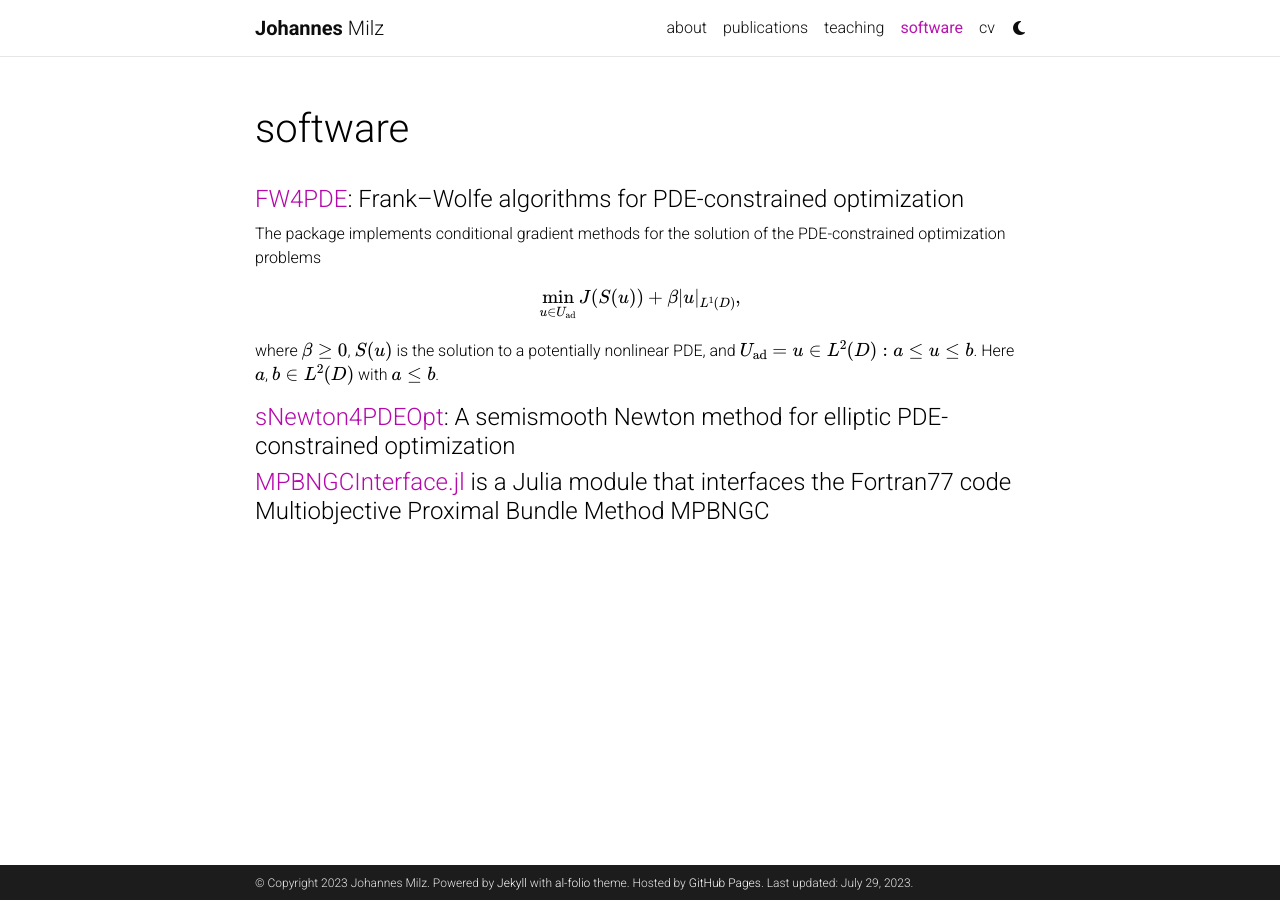
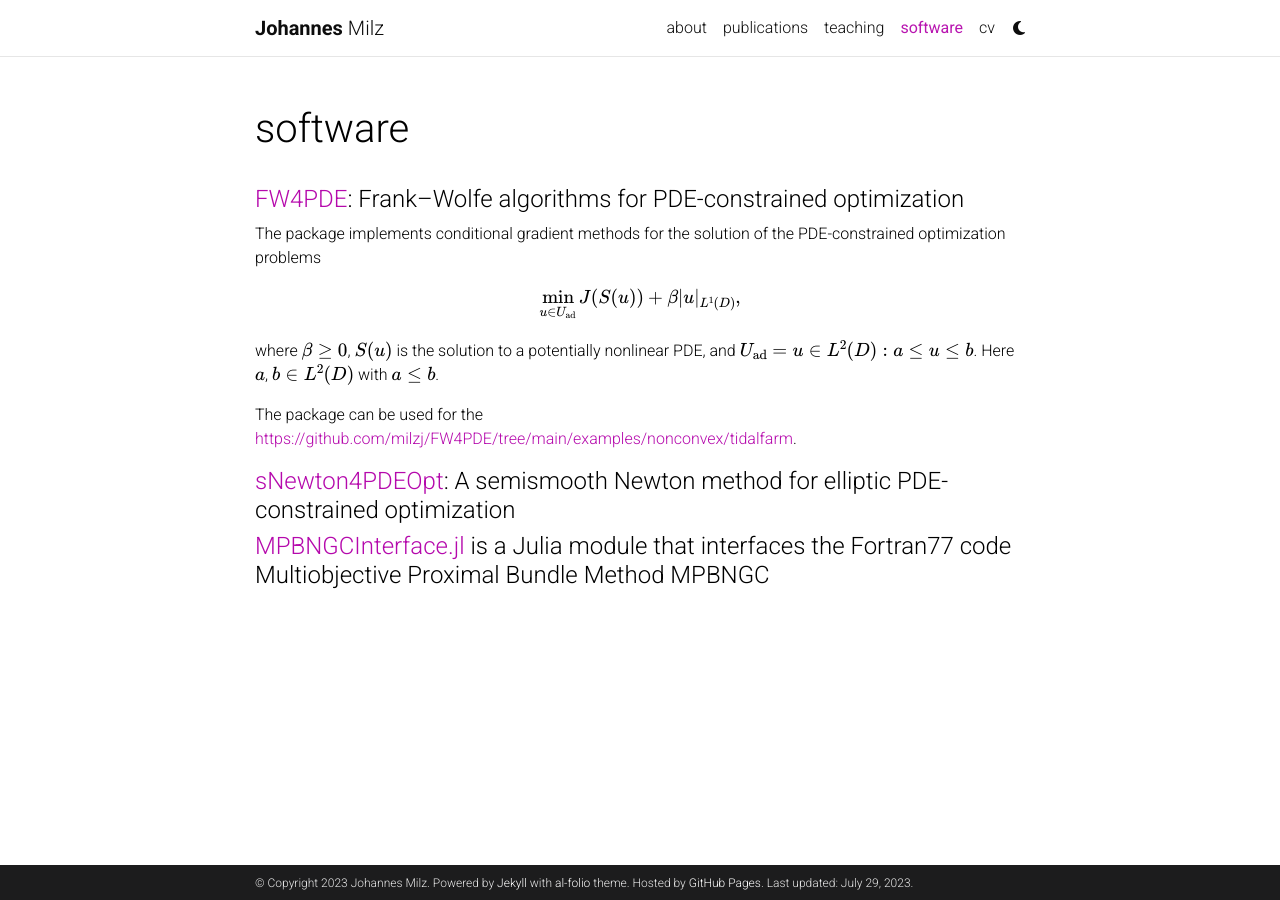
Before and after one commit to milzj/milzj.github.io, a Jekyll site: the page built from _pages/software.md, in a window 1280 px wide. Built offline with Jekyll 4.4.1, drawn with Linux system fonts in a browser that asks for light colours; comment, search, counter and statistics services are not loaded; a style sheet for code colours, icons or effects is not loaded.

Commit message:
Update software.md

```diff
--- a/_pages/software.md
+++ b/_pages/software.md
@@ -20,6 +20,10 @@
 $$U_{\text{ad}} = \\{ u \in L^2(D) : a \leq u \leq b \\}$$. Here $$a$$, $$b \in L^2(D)$$
 with $$a \leq b$$.
 
+
+The package can be used for the [https://github.com/milzj/FW4PDE/tree/main/examples/nonconvex/tidalfarm](design optimization of tidal-stream energy farms).
+
+
 #### [sNewton4PDEOpt](https://github.com/milzj/sNewton4PDEOpt): A semismooth Newton method for elliptic PDE-constrained optimization
 
 #### [MPBNGCInterface.jl](https://github.com/milzj/MPBNGCInterface.jl) is a Julia module that interfaces the Fortran77 code Multiobjective Proximal Bundle Method MPBNGC
```
